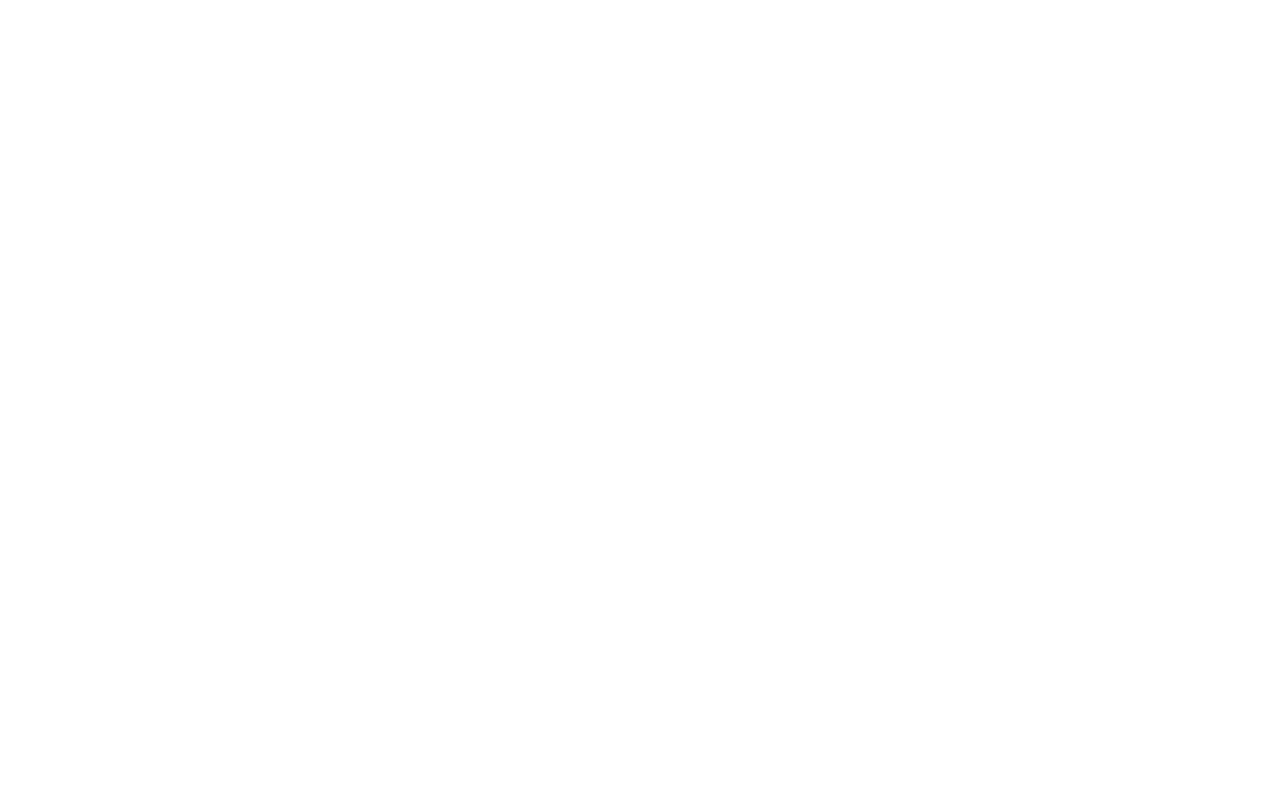
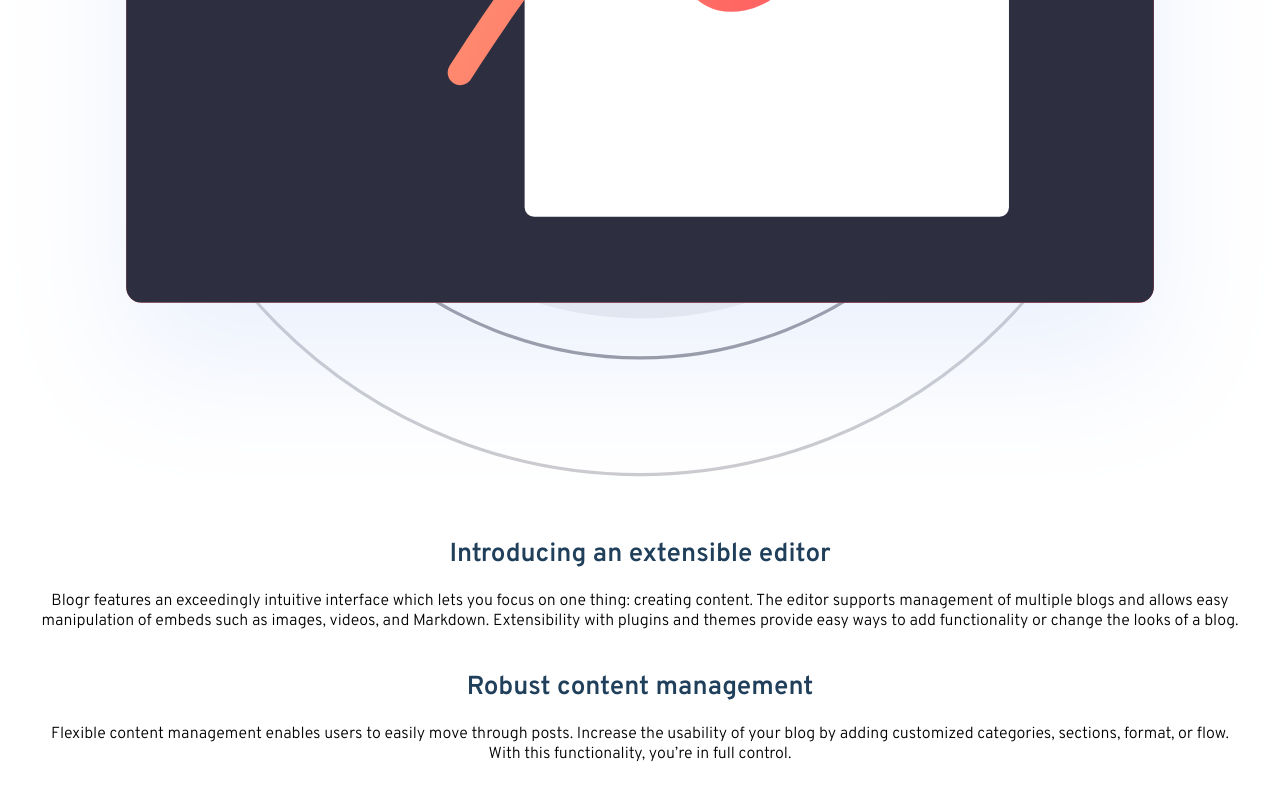
Before and after one commit to erwinruiz/blogr-landing-page, a React (Create React App) app: page / in a window 1280 px wide. Shown: the part 1210-2010 px from the top of the page. Before the commit the page ends 800 px from the top, so only its background shows below. Built offline with nearby package versions, Linux system fonts and the light colour scheme.

Commit message:
Add content component (add first part)

```diff
--- a/src/App.js
+++ b/src/App.js
@@ -1,9 +1,11 @@
+import Content from "./components/Content";
 import Home from "./components/Home/Home";
 
 function App() {
   return (
     <div>
       <Home />
+      <Content />
     </div>
   );
 }
--- /dev/null
+++ b/src/components/Content.js
@@ -0,0 +1,35 @@
+import classes from "./Content.module.css";
+
+function Content() {
+  return (
+    <section className={classes.container}>
+      <h2 className={classes.firstTitle}>Designed for the future</h2>
+      <img
+        className={classes.img}
+        src="./images/illustration-editor-mobile.svg"
+        alt="illustration-editor-mobile"
+      />
+      <div className={classes.textContent}>
+        <h2>Introducing an extensible editor</h2>
+        <p>
+          Blogr features an exceedingly intuitive interface which lets you focus
+          on one thing: creating content. The editor supports management of
+          multiple blogs and allows easy manipulation of embeds such as images,
+          videos, and Markdown. Extensibility with plugins and themes provide
+          easy ways to add functionality or change the looks of a blog.
+        </p>
+      </div>
+      <div className={classes.textContent}>
+        <h2>Robust content management</h2>
+        <p>
+          Flexible content management enables users to easily move through
+          posts. Increase the usability of your blog by adding customized
+          categories, sections, format, or flow. With this functionality, you’re
+          in full control.
+        </p>
+      </div>
+    </section>
+  );
+}
+
+export default Content;
--- /dev/null
+++ b/src/components/Content.module.css
@@ -0,0 +1,24 @@
+.container {
+  padding: 80px 0;
+  text-align: center;
+}
+.container h2 {
+  font-size: 26px;
+  color: var(--Very-dark-blue);
+}
+.container img {
+  width: 100%;
+  margin-bottom: 40px;
+}
+.container .firstTitle {
+  margin-bottom: 40px;
+}
+.container .textContent {
+  padding: 0 40px;
+  margin-bottom: 40px;
+}
+.container .textContent h2 {
+  margin-bottom: 20px;
+}
+.container .textContent p {
+}
--- a/src/index.css
+++ b/src/index.css
@@ -5,7 +5,6 @@
   --Light-red: hsl(356, 100%, 66%); /* (CTA text) */
   --Very-light-red-hover: hsl(355, 100%, 74%); /* (CTA hover background) */
   --Very-dark-blue: hsl(208, 49%, 24%); /* (headings) */
-
   /* Neutral */
   --White: hsl(0, 0%, 100%); /* (text) */
   --Grayish-blue: hsl(240, 2%, 79%); /* (footer text) */
```
